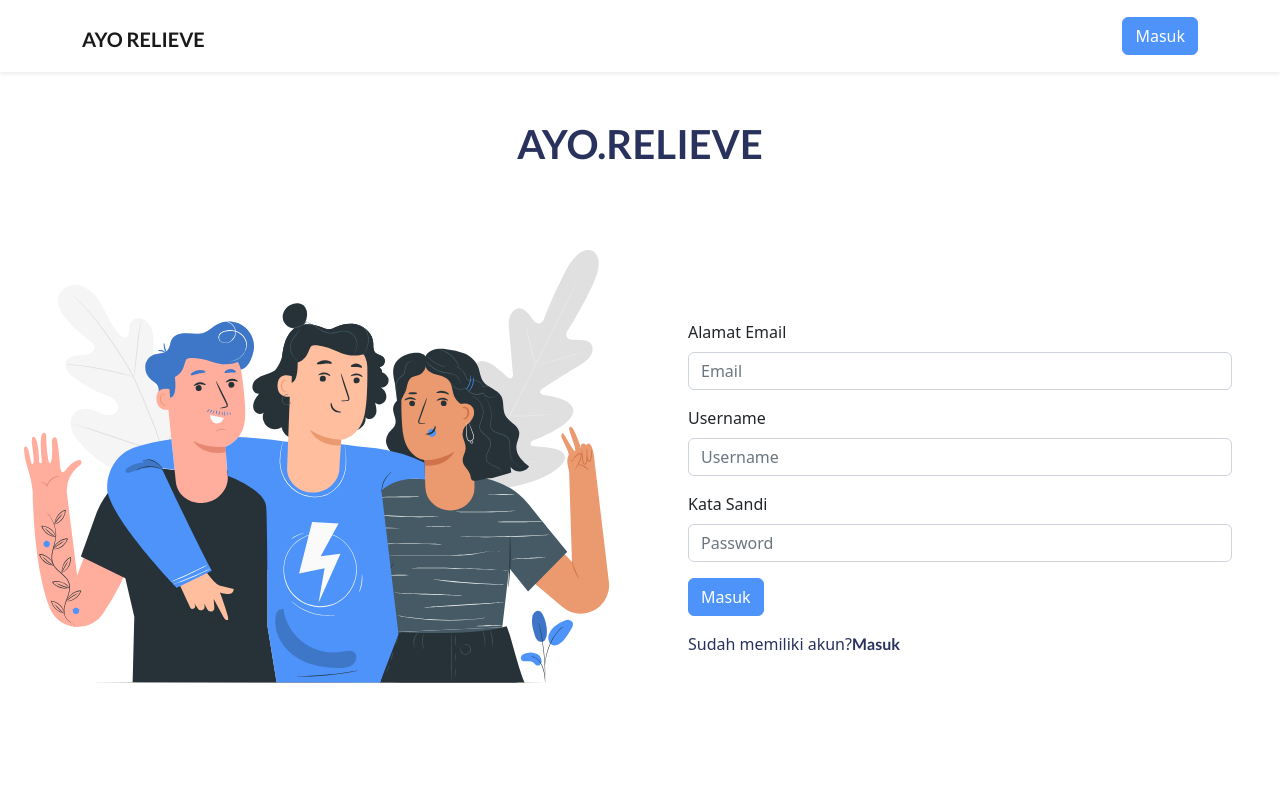
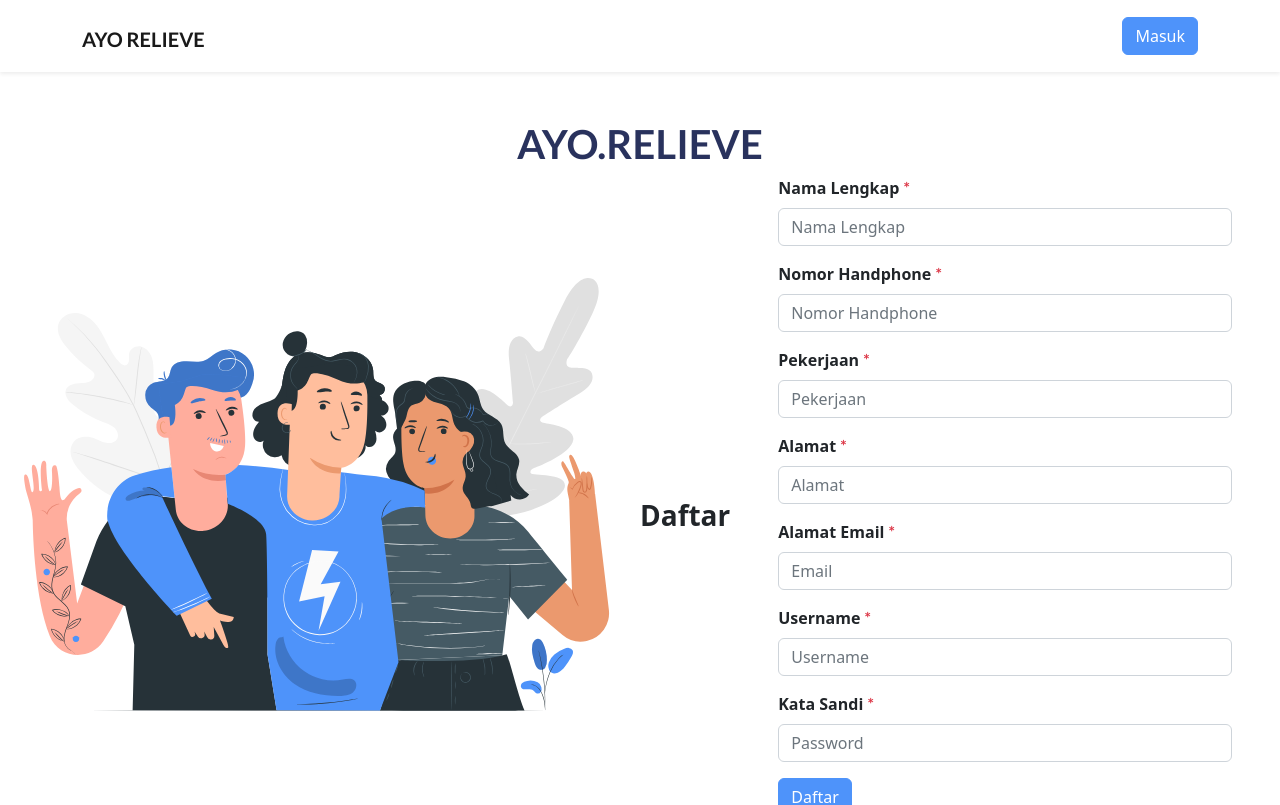
Before and after one commit to AYO-RELIEVE/FE-AYO-RELIEVE, a React (Vite) app: page /register in a window 1280 px wide. Shown: the top 805 px of the page. Built offline with nearby package versions, Linux system fonts and the light colour scheme.

Commit message:
update register page

```diff
--- a/src/components/Register.jsx
+++ b/src/components/Register.jsx
@@ -1,13 +1,17 @@
-import React, { useState } from 'react'
-import Together from './../assets/Together-pana.svg'
-import { Link, useNavigate } from 'react-router-dom'
-import { useDispatch } from 'react-redux'
-import './../assets/style.css'
+import React, { useState } from "react";
+import Together from "./../assets/Together-pana.svg";
+import { Link, useNavigate } from "react-router-dom";
+import { useDispatch } from "react-redux";
+import "./../assets/style.css";
 
 const Register = () => {
-
   const dispatch = useDispatch();
-    const navigate = useNavigate()
+  const navigate = useNavigate();
+  const [name, setName] = useState("");
+  const [noHp, setNoHp] = useState("");
+//   const [gender, setGender] = useState("")
+  const [job,setJob] = useState("")
+  const [address, setAddress] = useState("")
   const [email, setEmail] = useState("");
   const [username, setUsername] = useState("");
   const [password, setPassword] = useState("");
@@ -15,32 +19,35 @@ const Register = () => {
   const handleSubmit = (e) => {
     e.preventDefault();
 
-      signUp(email, username, password)
+    signUp(name,noHp, job, address ,email, username, password);
   };
 
   async function signUp(email, username, password) {
-        if ((email == '') || (username == '') || (password == '')) {
-            console.log('data tidak boleh kosong')
+    if (email == "" || username == "" || password == "") {
+      console.log("data tidak boleh kosong");
     } else {
       const postData = {
         email: email,
         username: username,
-                password: password
+        password: password,
+      };
+      let response = await fetch(
+        "https://634e4141f34e1ed826869202.mockapi.io/users",
+        {
+          method: "POST",
+          body: JSON.stringify(postData),
+          headers: { "Content-type": "application/json" },
         }
-            let response = await fetch('https://634e4141f34e1ed826869202.mockapi.io/users', {
-                method: 'POST',
-                body: JSON.stringify(postData),
-                headers: { "Content-type": "application/json" }
-            })
+      );
 
       if (response.ok) {
-                console.log('register sukses')
-                navigate('/login')
+        console.log("register sukses");
+        navigate("/login");
         alert("Registrasi sukses! Silahkan masukan data anda.");
       } else {
-                console.log('register gagal')
+        console.log("register gagal");
         alert("Registrasi gagal! Ulangi proses!.");
-                throw new Error(`HTTP error. Status ${response.status}`)
+        throw new Error(`HTTP error. Status ${response.status}`);
       }
     }
   }
@@ -49,17 +56,111 @@ const Register = () => {
     <section className="">
       <div className="row mt-5">
         <h1 className="text-center">
-            <Link to="/" className="text-decoration-none heading">AYO.RELIEVE</Link>
+          <Link to="/" className="text-decoration-none heading">
+            AYO.RELIEVE
+          </Link>
         </h1>
       </div>
       <div className="row">
-            <div
-            className="container d-flex flex-column justify-content-center align-items-center flex-sm-row"
-            >
+        <div className="container d-flex flex-column justify-content-center align-items-center flex-sm-row">
           <img src={Together} className="w-50" alt="" />
+          <h3 className="fw-bold mb-3">Daftar</h3>
           <form action="" onSubmit={handleSubmit} className="w-100 px-5">
+            {/* /// Nama Lengkap //// */}
             <div className="mb-3">
-                <label for="exampleInputEmail1" className="form-label">Alamat Email</label>
+              <label htmlFor="exampleInputEmail1" className="form-label fw-bold">
+                Nama Lengkap <span className="p-0 m-0 text-danger">*</span>
+              </label>
+              <input
+                type="text"
+                value={name}
+                onChange={(e) => setName(e.target.value)}
+                className="form-control"
+                id="name"
+                placeholder="Nama Lengkap"
+                required
+              />
+            </div>
+            {/* No Hp */}
+            <div className="mb-3">
+              <label htmlFor="exampleInputEmail1" className="form-label fw-bold">
+                Nomor Handphone <span className="p-0 m-0 text-danger">*</span>
+              </label>
+              <input
+                type="tel"
+                className="form-control"
+                id="handphone"
+                value={noHp}
+                onChange={(e) => setNoHp(e.target.value)}
+                placeholder="Nomor Handphone"
+                required
+              />
+            </div>
+            {/* Jenis Kelamin */}
+            {/* <div className="mb-3">
+              <label for="exampleInputEmail1" className="form-label fw-bold">
+                Jenis Kelamin <span className="p-0 m-0 text-danger">*</span>
+              </label>
+              <div className="d-flex gap-5">
+                <div className="form-check">
+                  <input
+                    className="form-check-input"
+                    type="checkbox"
+                    value=""
+                    id="flexCheckDefault"
+                  />
+                  <label className="form-check-label" for="flexCheckDefault">
+                    Laki-Laki
+                  </label>
+                </div>
+                <div className="form-check">
+                  <input
+                    className="form-check-input"
+                    type="checkbox"
+                    value=""
+                    id="flexCheckChecked"
+                  />
+                  <label class="form-check-label" for="flexCheckChecked">
+                    Perempuan
+                  </label>
+                </div>
+              </div>
+            </div> */}
+            {/* Pekerjaan */}
+            <div className="mb-3">
+              <label className="form-label fw-bold">
+                Pekerjaan <span className="p-0 m-0 text-danger">*</span>
+              </label>
+              <input
+                type="text"
+                value={job}
+                onChange={(e) => setJob(e.target.value)}
+                className="form-control"
+                id="job"
+                placeholder="Pekerjaan"
+                required
+              />
+            </div>
+            {/* Address */}
+             <div className="mb-3">
+              <label className="form-label fw-bold">
+                Alamat <span className="p-0 m-0 text-danger">*</span>
+              </label>
+              <input
+                type="text"
+                value={address}
+                onChange={(e) => setAddress(e.target.value)}
+                className="form-control"
+                id="address"
+                placeholder="Alamat"
+                required
+              />
+            </div>
+            {/* email */}
+            <div className="mb-3">
+              <label htmlFor="exampleInputEmail1" className="form-label  fw-bold">
+                Alamat Email <span className="p-0 m-0 text-danger">*</span>
+              </label>
               <input
                 type="email"
                 value={email}
@@ -70,12 +171,11 @@ const Register = () => {
                 aria-describedby="emailHelp"
                 required
               />
-                <div id="emailHelp" className="form-text d-none">
-                    We'll never share your email with anyone else.
-                </div>
             </div>
             <div className="mb-3">
-                <label for="exampleInputEmail1" className="form-label">Username</label>
+              <label htmlFor="exampleInputEmail1" className="form-label fw-bold">
+                Username  <span className="p-0 m-0 text-danger">*</span>
+              </label>
               <input
                 type="text"
                 value={username}
@@ -88,7 +188,9 @@ const Register = () => {
               />
             </div>
             <div className="mb-3">
-                <label for="exampleInputPassword1" className="form-label">Kata Sandi</label>
+              <label htmlFor="exampleInputPassword1" className="form-label fw-bold">
+                Kata Sandi <span className="p-0 m-0 text-danger">*</span>
+              </label>
               <input
                 type="password"
                 value={password}
@@ -98,16 +200,18 @@ const Register = () => {
                 id="password"
               />
             </div>
-                <button className="btn btn-primary button">Masuk</button>
+            <button className="btn btn-primary button">Daftar</button>
             <p className="mt-3">
               Sudah memiliki akun?
-                <Link to="/login" className="text-decoration-none heading">Masuk</Link>
+              <Link to="/login" className="text-decoration-none heading">
+                Masuk
+              </Link>
             </p>
           </form>
         </div>
       </div>
     </section>
-    )
-}
+  );
+};
 
-export default Register
+export default Register;
```
Lines whose indentation alone changed are shown as unchanged.
